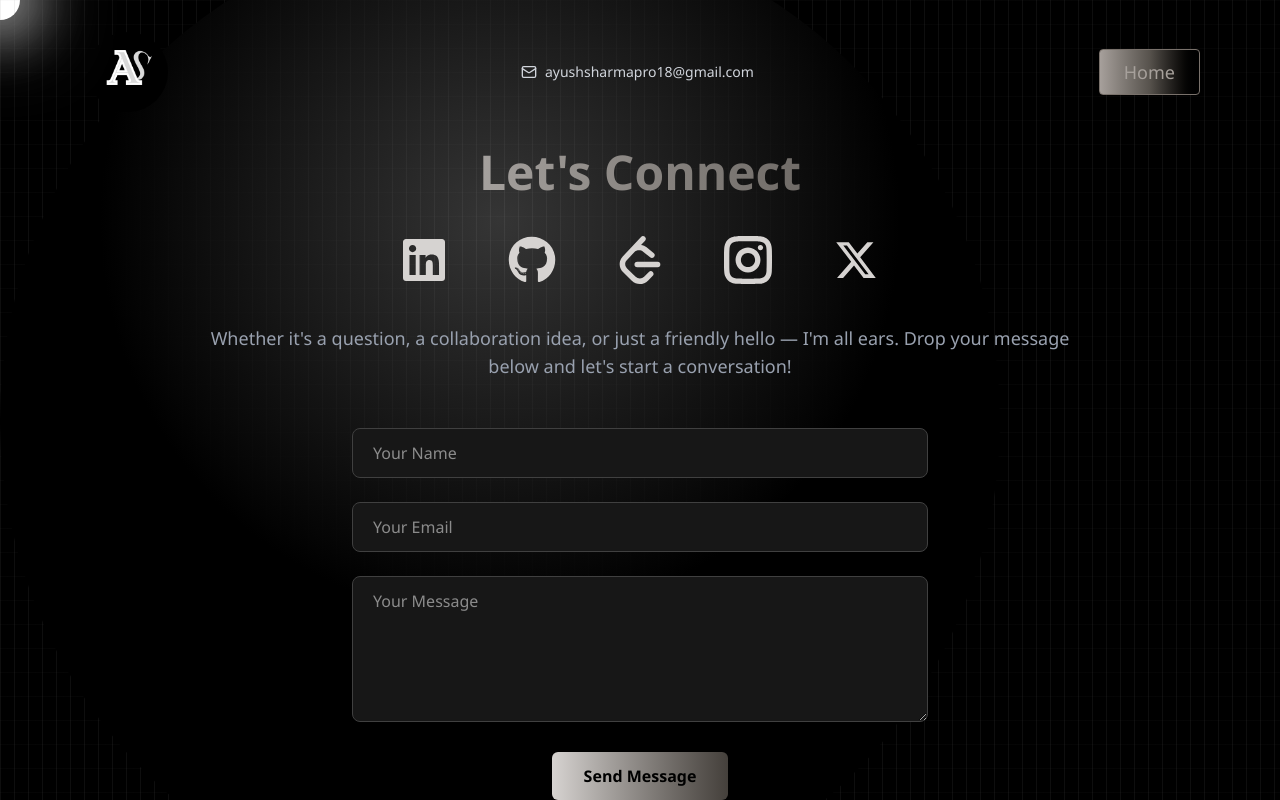
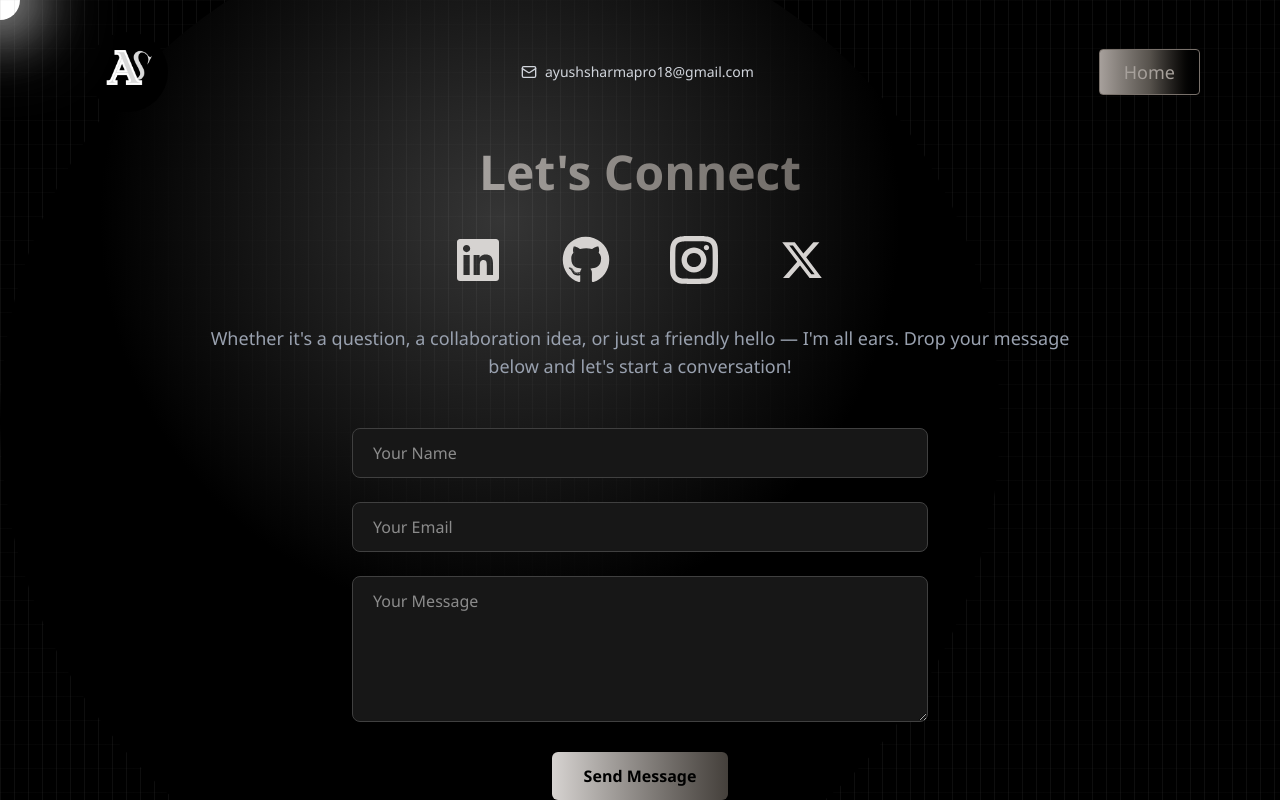
Before and after one commit to ayushsharma1603/ayush-devfolio, a React (Vite) app: page /contact in a window 1280 px wide. Built offline with nearby package versions, Linux system fonts and the light colour scheme.

Commit message:
change navbar and contact

```diff
--- a/src/components/Contact.jsx
+++ b/src/components/Contact.jsx
@@ -95,14 +95,14 @@ const Contact = () => {
             >
               <FaGithub className="transform transition-all hover:text-stone-600 duration-700 hover:scale-125 cursor-pointer" />
             </a>
-            <a
+            {/* <a
               href="https://leetcode.com/u/AyushSharmaPro1832/"
               target="_blank"
               aria-label="LeetCode"
               rel="noopener noreferrer"
             >
               <SiLeetcode className="transform transition-all hover:text-stone-600 duration-700 hover:scale-125 cursor-pointer" />
-            </a>
+            </a> */}
             <a
               href="https://www.instagram.com/i.yoosh.sharma/"
               target="_blank"
--- a/src/components/NavBar.jsx
+++ b/src/components/NavBar.jsx
@@ -68,14 +68,14 @@ console.log(position);
           aria-label="LeetCode"
           rel="noopener noreferrer"
         >
-          <SiLeetcode className="transform transition-all hover:text-stone-600 duration-700 hover:scale-125 cursor-pointer" />
+          {/* <SiLeetcode className="transform transition-all hover:text-stone-600 duration-700 hover:scale-125 cursor-pointer" />
         </a>
         <a
           href="https://www.instagram.com/i.yoosh.sharma/"
           target="_blank"
           aria-label="Instagram"
           rel="noopener noreferrer"
-        >
+        > */}
           <GrInstagram className="hover:text-[#ee2a7b] transition-all duration-700 hover:scale-125 cursor-pointer" />
         </a>
                 <a
```
